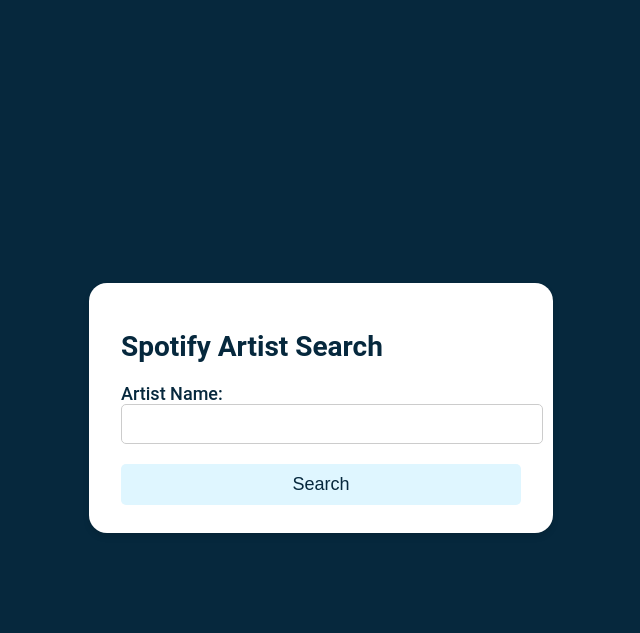
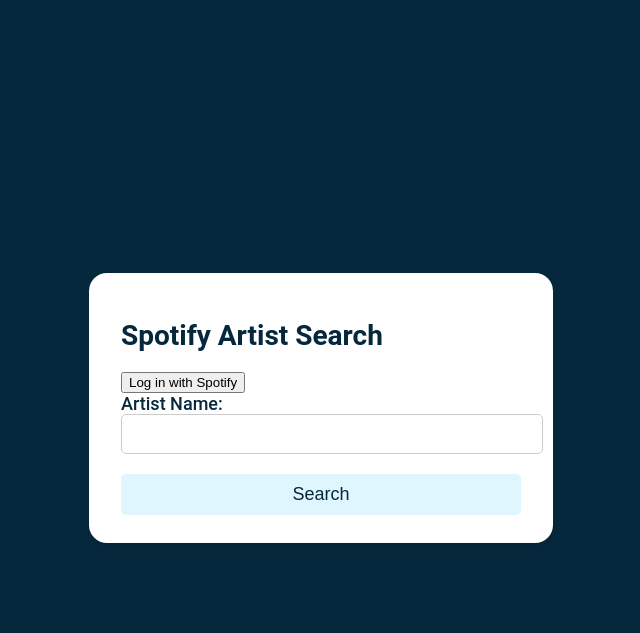
Before and after one commit to Nadeem-Mohamed/SpotifyApp, a Flask app: page / in a window 1280 px wide. Shown: the top 633 px of the page, without its empty margins (319-959 px from the left). Run offline with Flask 3, Linux system fonts and the light colour scheme.

Commit message:
added log in with spotify

```diff
--- a/Templates/index.html
+++ b/Templates/index.html
@@ -7,14 +7,25 @@
 <body>
     <div class="container">
         <h1>Spotify Artist Search</h1>
-        {% if error_message %}
-            <p style="color: red;">{{ error_message }}</p>
+        {% if spotify_username %}
+            <p>Welcome, {{ spotify_username }}!</p>
+        {% else %}
+            <a href="{{ url_for('spotify_login') }}"><button>Log in with Spotify</button></a>
         {% endif %}
         <form method="post">
             <label for="artist_name">Artist Name:</label>
             <input type="text" id="artist_name" name="artist_name" required>
             <input type="submit" value="Search">
         </form>
+        {% if result %}
+            <div class="artist-info">
+                <h2>Artist Information</h2>
+                <p>Name: {{ result.name }}</p>
+                <p>Followers: {{ result.followers.total }}</p>
+                <p>Genres: {{ result.genres|join(', ') }}</p>
+                <p>Popularity: {{ result.popularity }}</p>
+            </div>
+        {% endif %}
     </div>
 </body>
 </html>
--- a/app.py
+++ b/app.py
@@ -1,16 +1,71 @@
-from flask import Flask, render_template, request
+from flask import Flask, render_template, request, redirect, url_for, session, jsonify
 from dotenv import load_dotenv
 import os
 import base64
 from requests import post, get
 import json
+from urllib.parse import urlencode
+
+
+
 
 app = Flask(__name__)
+app.secret_key = "Nadeem@04"
 load_dotenv()
 
 client_id = os.getenv("CLIENT_ID")
 client_secret = os.getenv("CLIENT_SECRET")
 
+@app.route("/spotify_login")
+def spotify_login():
+    scope = "user-read-private user-read-email"
+    params = {
+        "client_id": client_id,
+        "response_type": "code",
+        "redirect_uri": "http://localhost:5000/spotify_callback",
+        "scope": scope,
+    }
+    query_string = urlencode(params)
+    auth_url = "https://accounts.spotify.com/authorize?" + query_string
+    return redirect(auth_url)
+
+@app.route("/spotify_callback")
+def spotify_callback():
+    auth_code = request.args.get("code")
+    if auth_code:
+        token_data = get_access_token(auth_code)
+        if token_data and "access_token" in token_data:
+            session["spotify_access_token"] = token_data["access_token"]
+            # Redirect to the index route after successful login
+            return redirect(url_for("index"))
+        else:
+            return "Error: Unable to get access token from Spotify."
+    else:
+        return "Error: No auth code received from Spotify."
+
+def get_access_token(auth_code):
+    url = "https://accounts.spotify.com/api/token"
+    data = {
+        "grant_type": "authorization_code",
+        "code": auth_code,
+        "redirect_uri": "http://localhost:5000/spotify_callback",  # Ensure this matches your registered Redirect URI
+        "client_id": client_id,
+        "client_secret": client_secret,
+    }
+    result = post(url, data=data)
+    print("Response status code:", result.status_code)
+    print("Response content:", result.content)
+
+    if result.status_code == 200:
+        return json.loads(result.content)
+    return None
+
+
+def get_auth_header():
+    token = session.get("spotify_access_token")
+    if token:
+        return {"Authorization": "Bearer " + token}
+    return {}
 
 def get_token():
     auth_string = client_id + ":" + client_secret
@@ -56,8 +111,11 @@
     return json_result
 
 
+
+
 @app.route("/", methods=["GET", "POST"])
 def index():
+    result = None  # Define result outside of the if block with an initial value
     if request.method == "POST":
         artist_name = request.form.get("artist_name")
         token = get_token()
@@ -72,8 +130,25 @@
                 "index.html", error_message="No artist found. Please try again."
             )
 
-    return render_template("index.html")
+    spotify_username = None
+    token = session.get("spotify_access_token")
+    if token:
+        user_info = get_user_info(token)
+        if user_info and "display_name" in user_info:
+            spotify_username = user_info["display_name"]
 
+    return render_template("index.html", spotify_username=spotify_username, result=result)
+
+
+def get_user_info(token):
+    url = "https://api.spotify.com/v1/me"
+    headers = get_auth_header(token)
+    result = get(url, headers=headers)
+    if result.status_code == 200:
+        return json.loads(result.content)
+    return None
+
+# ... (rest of the code remains the same)
 
 if __name__ == "__main__":
     app.run(debug=True)
```
Also changed, not shown: 1 other file.
